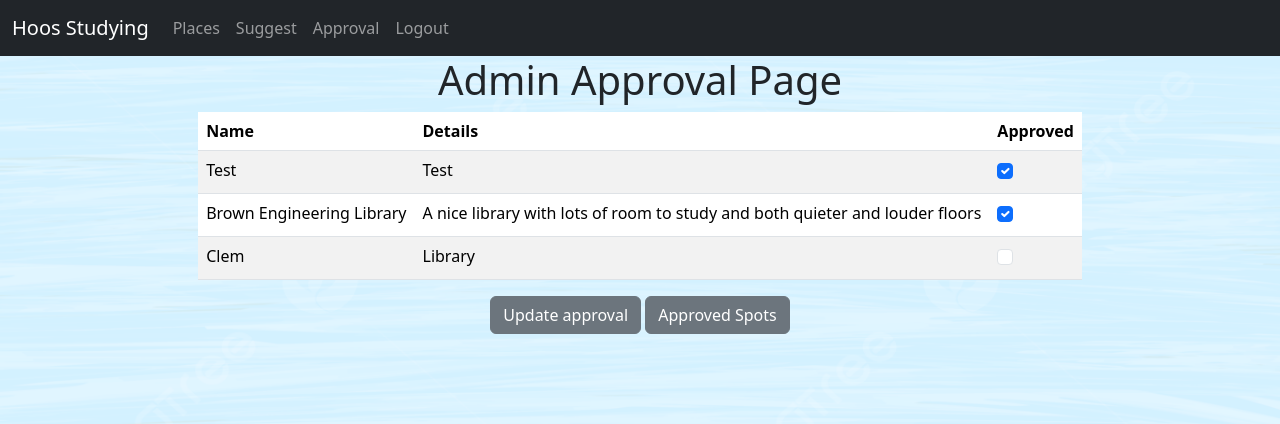
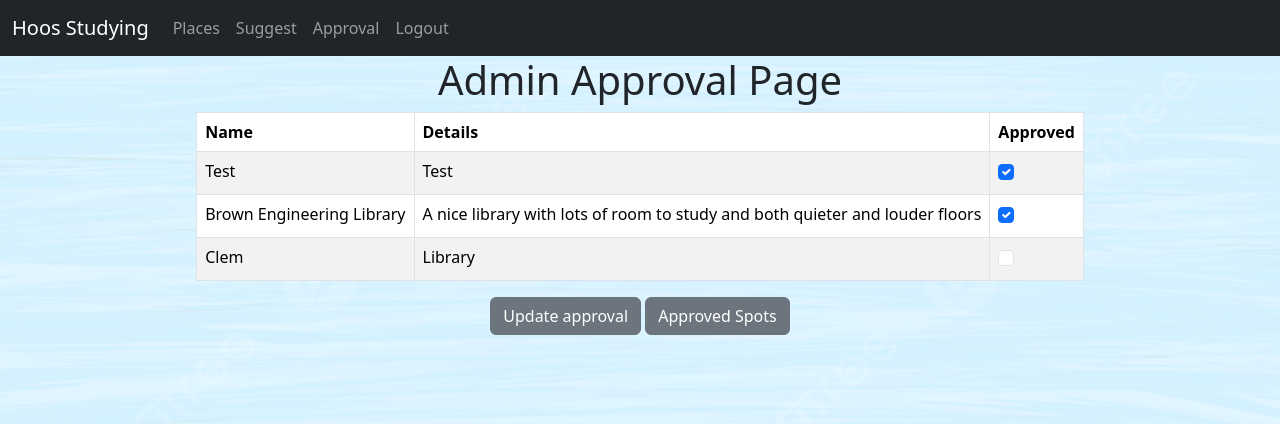
Before and after one commit to danigrieco/StudySpots, a Django app: page /approval/ in a window 1280 px wide. Shown: the top 424 px of the page. Run offline with Django 4.2, Linux system fonts and the light colour scheme; a user stored in the database is signed in; data comes from the database, SQL or seed files in the repository; some libraries are stand-ins or nearby versions.

Commit message:
checking out to main

```diff
--- a/cs3240/templates/approval.html
+++ b/cs3240/templates/approval.html
@@ -37,8 +37,8 @@
             <h1>Admin Approval Page</h1>
         <form action = "" method="post">
             {% csrf_token %}
-        <table class="table table-striped table-hover table-border">
-            <thead>
+        <table class="table table-striped table-hover table-bordered">
+            <thead class="thead-dark">
                 <tr>
                 <th scope="col">Name</th>
                 <th scope="col">Details</th>
--- a/cs3240/templates/place.html
+++ b/cs3240/templates/place.html
@@ -1,4 +1,5 @@
 {% load clean_addr %}
+
 <html>
   <body>
   <link href="https://cdn.jsdelivr.net/npm/bootstrap@5.3.2/dist/css/bootstrap.min.css" rel="stylesheet" integrity="sha384-T3c6CoIi6uLrA9TneNEoa7RxnatzjcDSCmG1MXxSR1GAsXEV/Dwwykc2MPK8M2HN" crossorigin="anonymous">
--- a/cs3240/templates/places.html
+++ b/cs3240/templates/places.html
@@ -46,7 +46,7 @@
 
 
             <h1>Approved Spots</h1>
-        <table class="table table-border table-striped table-hover">
+        <table class="table table-bordered table-striped table-hover">
             <thead>
                 <tr>
                 <th scope="col">Name</th>
```
